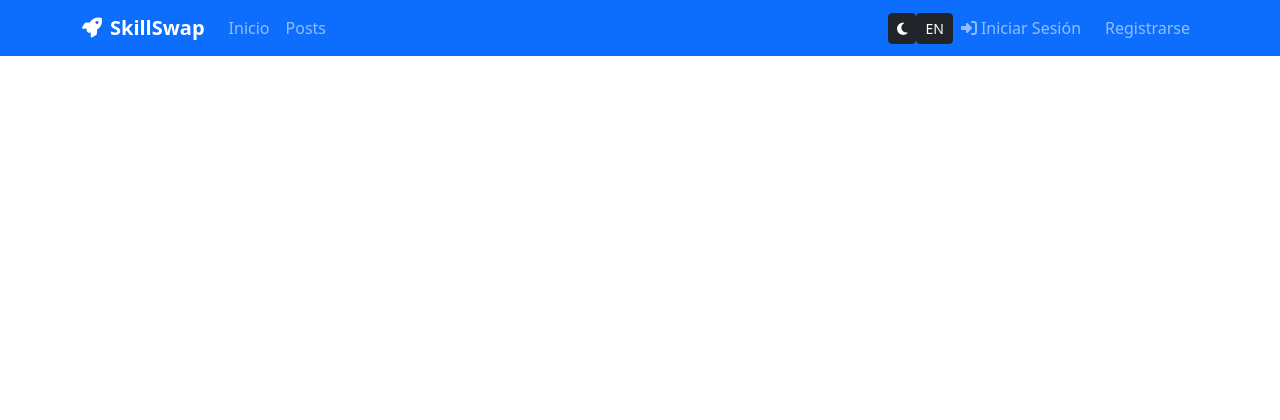
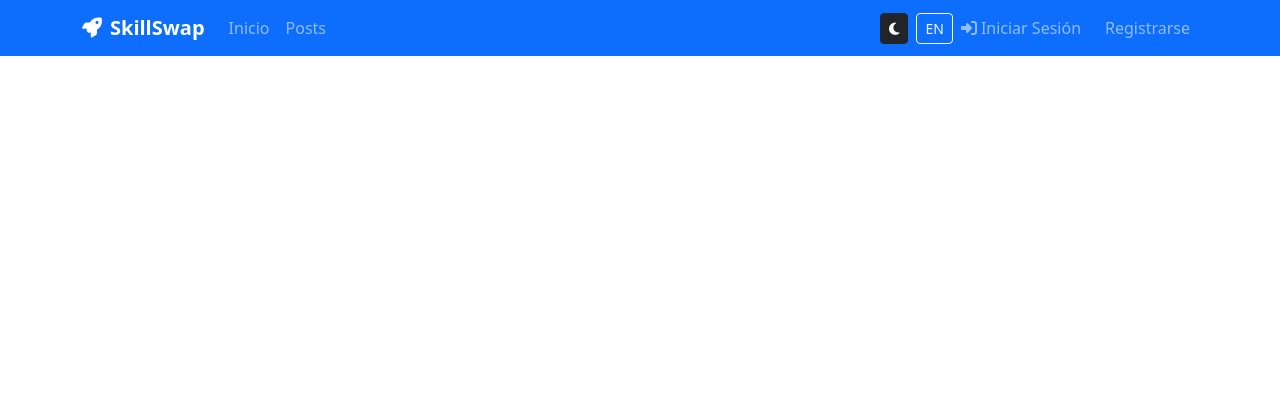
Before and after one commit to jherhum1702/skillswap-django, a Django app: page /posts/ in a window 1280 px wide. Shown: the top 420 px of the page. Run offline with Django 5.2, Linux system fonts and the light colour scheme; data that the repository does not hold is empty.

Commit message:
fix: buttons separed and names in dark mode now appear

```diff
--- a/core/templates/core/post_list.html
+++ b/core/templates/core/post_list.html
@@ -47,7 +47,7 @@
           {% endif %}
 
           <div class="mt-auto">
-            <p class="mb-0 fw-semibold small text-dark">{{ post.autor }}</p>
+            <p class="mb-0 fw-semibold small text-reset">{{ post.autor }}</p>
             <p class="mb-0 text-muted" style="font-size: 0.75rem;">{{ post.fecha_creacion|date:"d M Y" }}</p>
           </div>
         </div>
--- a/templates/base.html
+++ b/templates/base.html
@@ -63,17 +63,17 @@
                     </li>
 
                     <!-- Botón cambiar idioma -->
-                    <li class="nav-item d-flex align-items-center">
+                    <li class="nav-item d-flex align-items-center ms-2">
                         <form method="post" action="{% url 'core:change_preference'%}" style="display: inline;">
                             {% csrf_token %}
                             {% if lang == 'es' %}
                                 <input type="hidden" name="lang" value="en">
-                                <button type="submit" class="btn btn-dark btn-sm" title="Switch to English">
+                                <button type="submit" class="btn btn-outline-light btn-sm" title="Switch to English">
                                     EN
                                 </button>
                             {% else %}
                                 <input type="hidden" name="lang" value="es">
-                                <button type="submit" class="btn btn-dark btn-sm" title="Cambiar a Español">
+                                <button type="submit" class="btn btn-outline-light btn-sm" title="Cambiar a Español">
                                     ES
                                 </button>
                             {% endif %}
```
